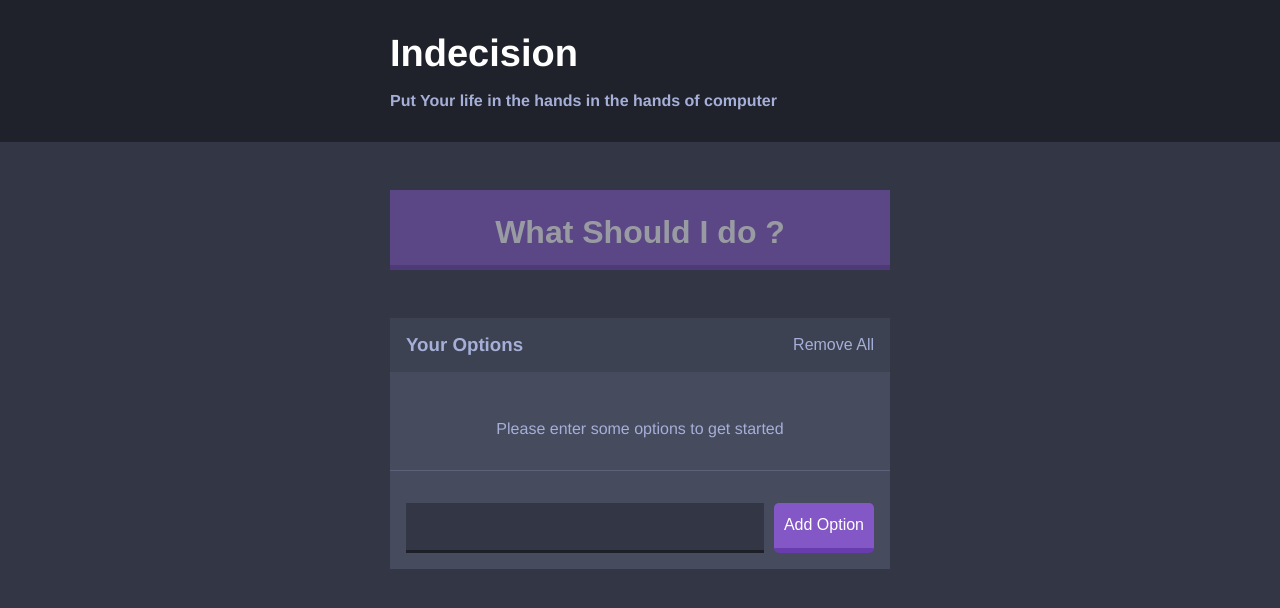
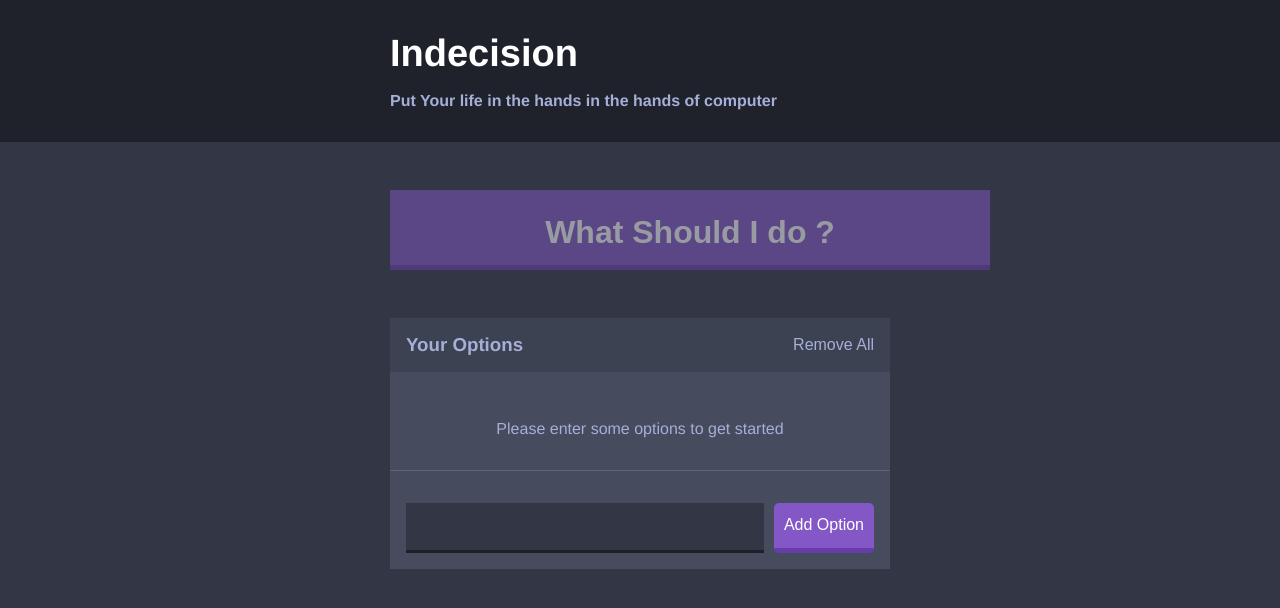
Before and after one commit to anaaf/Indecision-app, a React (Create React App) app: page / in a window 1280 px wide. Shown: the top 608 px of the page. Built offline with nearby package versions, Linux system fonts and the light colour scheme.

Commit message:
modal button added

```diff
--- a/src/Component/styling/Component/_button.scss
+++ b/src/Component/styling/Component/_button.scss
@@ -1,8 +1,10 @@
+@import './base/settings';
+
 .big-button {
     border: $purple;
     border-bottom: $xs-size solid darken($purple, 10%);
     background: $purple;
-    width: 50rem;
+    width: 60rem;
     height: 8rem;
     color: white;
     font-weight: bold;
@@ -35,3 +37,9 @@
     font-size: $m-size;
     font-weight: 500;
 }
+
+.button--modal {
+    width: 15rem;
+    font-weight: bold;
+    font-size: 2rem;
+}
```
